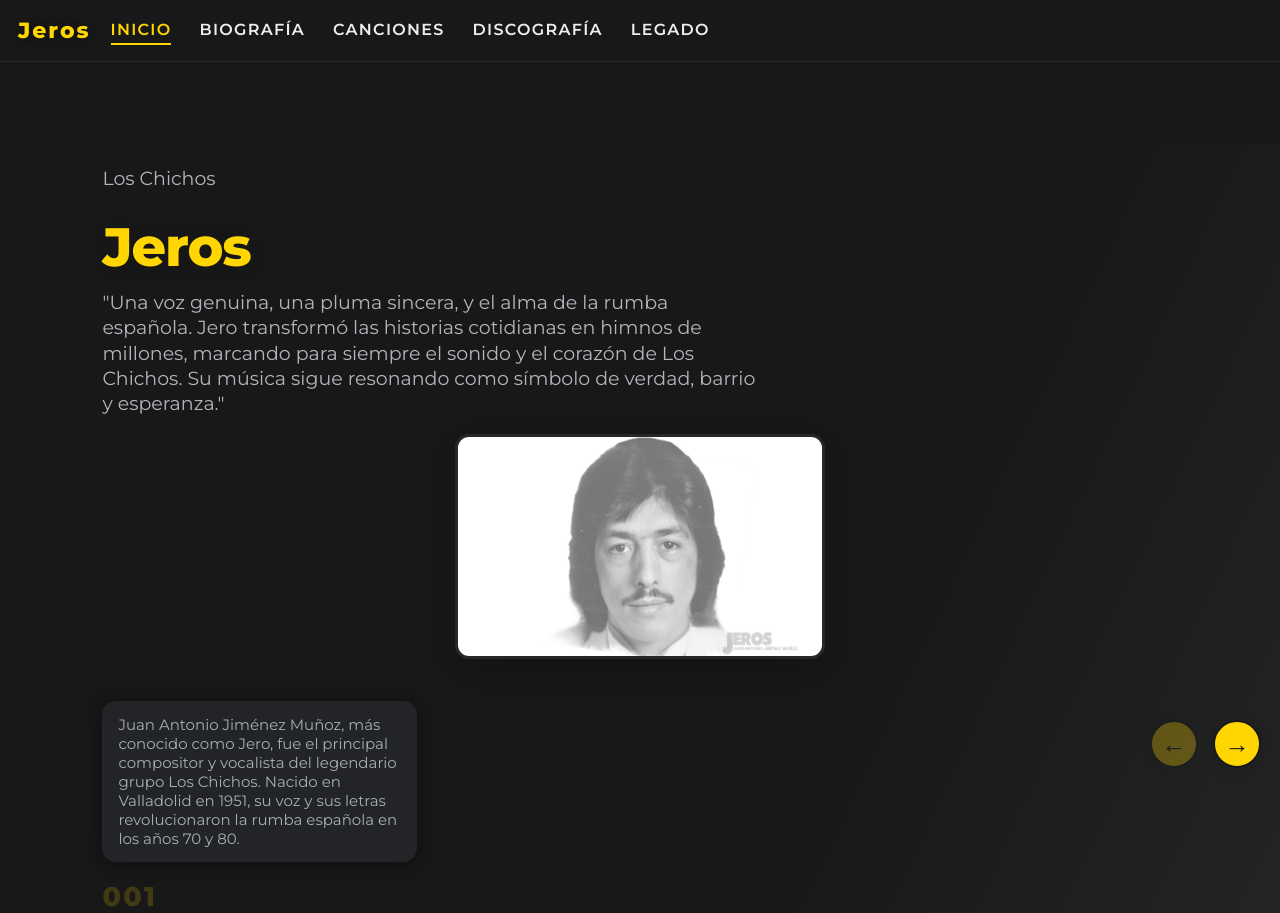
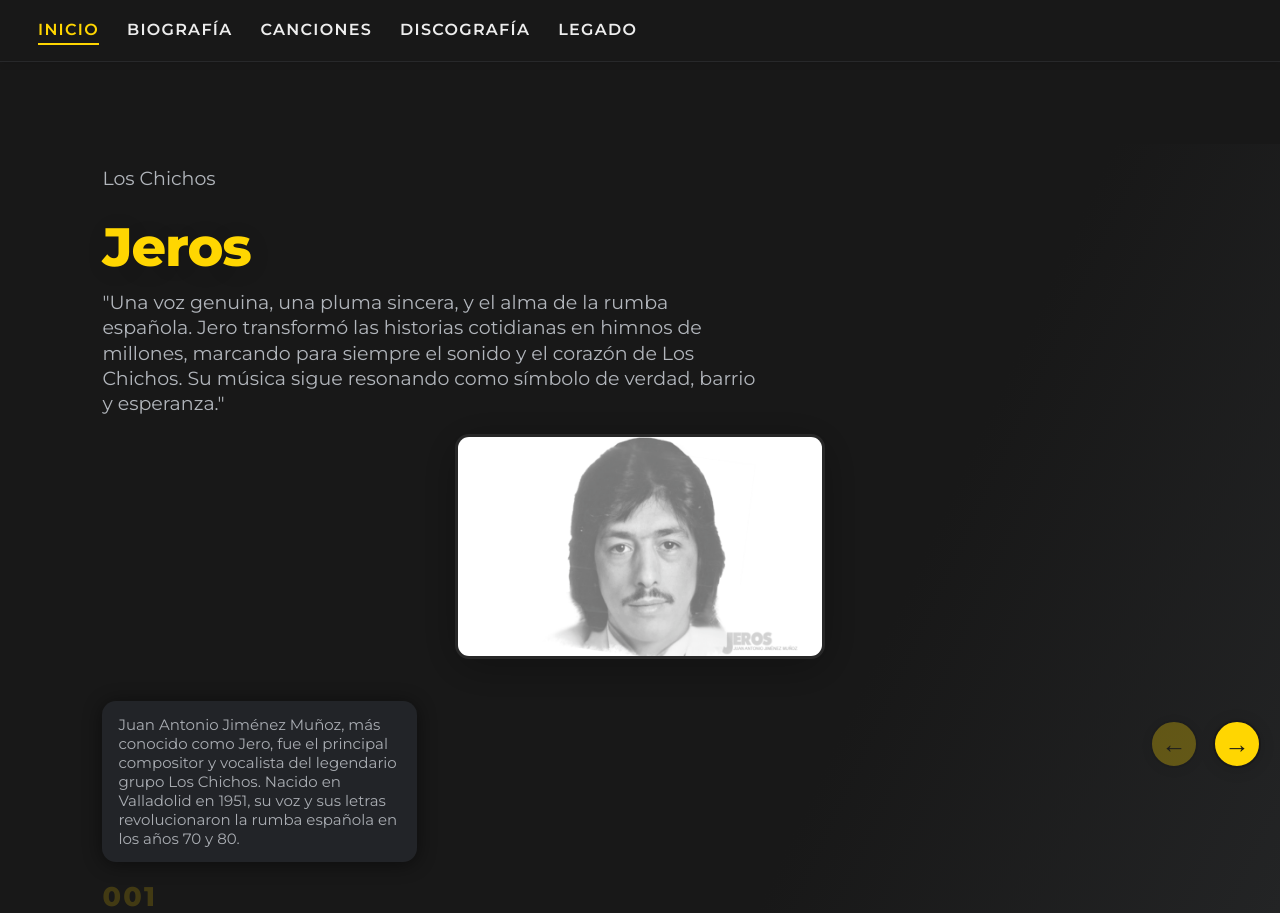
Before and after one commit to albertofernandez008/Jero-Biograf-a, a plain HTML site: page index.html in a window 1280 px wide. Drawn offline with Linux system fonts and the light colour scheme.

Commit message:
Update index.html

```diff
--- a/index.html
+++ b/index.html
@@ -96,7 +96,6 @@
 </head>
 <body>
   <div class="topbar">
-    <div class="brand">Jeros</div>
     <div class="nav-scroll"><nav><ul class="nav">
       <li><a href="#" class="active" data-section="portada">Inicio</a></li>
       <li><a href="#" data-section="bio">Biografía</a></li>
```
